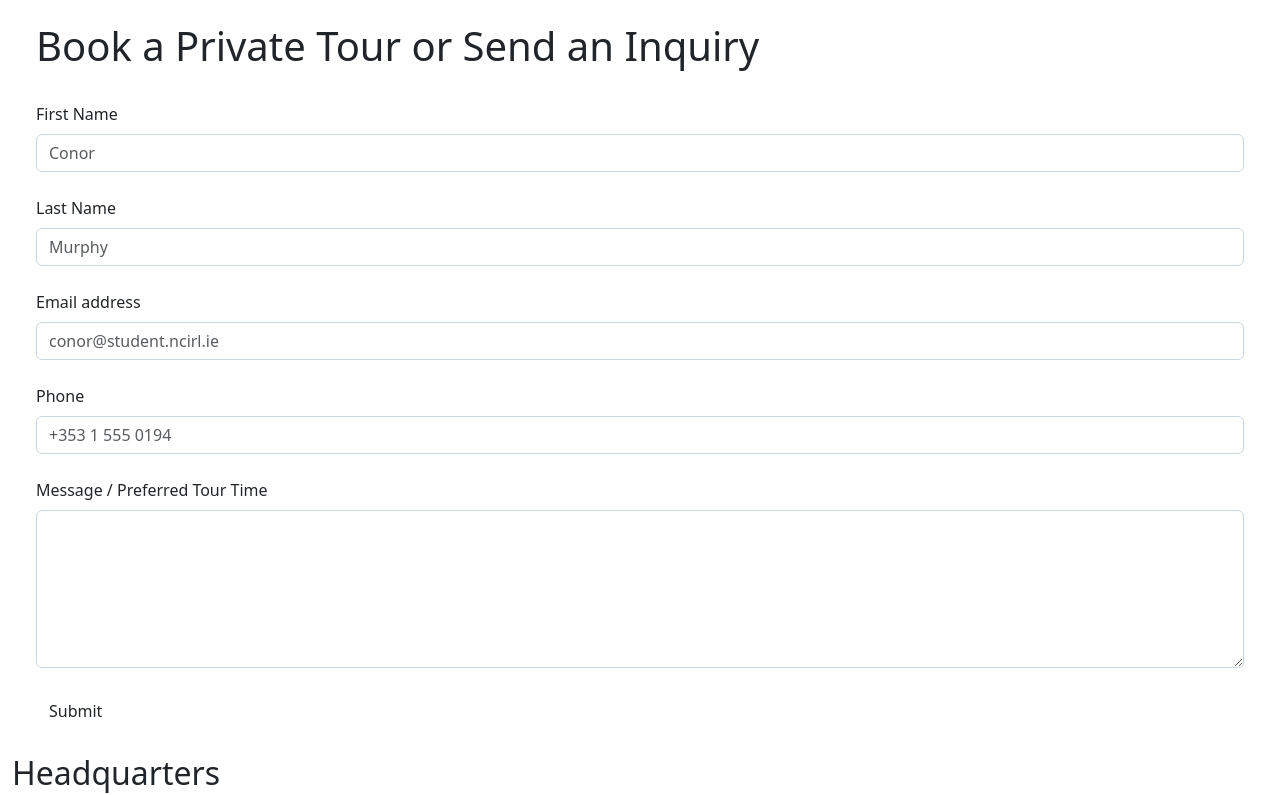
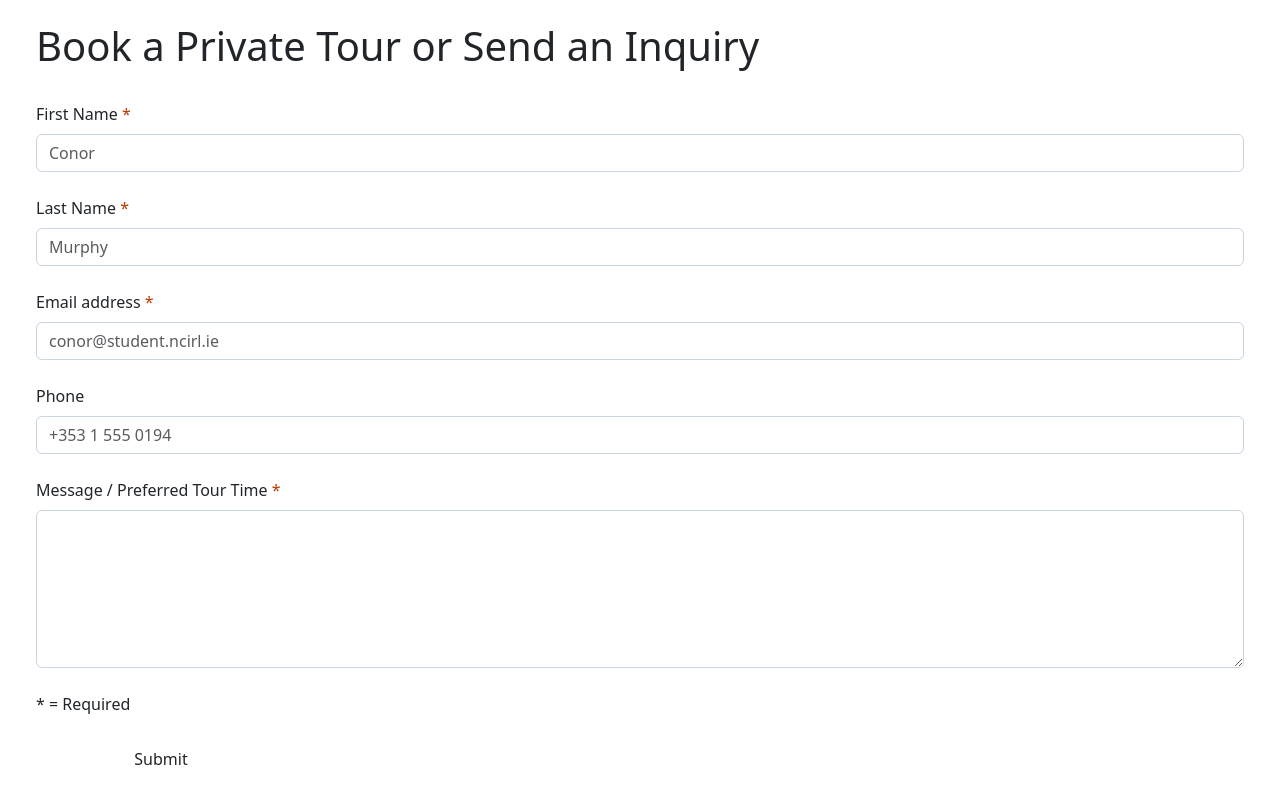
Before and after one commit to MattBCoding/NCI-WebDev-CA2, a plain HTML site: page contact.html in a window 1280 px wide. Shown: the part 1079-1874 px from the top of the page. Drawn offline with nearby package versions, Linux system fonts and the light colour scheme.

Commit message:
Add required indicator and key to contact form

```diff
--- a/assets/styles/style.css
+++ b/assets/styles/style.css
@@ -53,3 +53,16 @@
 .nav.fixed-bottom {
   --bs-nav-link-padding-x: 0.25rem;
 }
+
+/* Contact Page custom styles */
+.form-field:has(:required) > .form-label::after {
+  content: " *" / "";
+  color: var(--bs-warning-fg);
+}
+
+/* Media Queries */
+@media (min-width: 768px) {
+  .contact-submit-btn {
+    width: 250px;
+  }
+}
--- a/contact.html
+++ b/contact.html
@@ -186,12 +186,15 @@
                   Please enter a message between 10 and 1000 characters
                 </div>
               </div>
-              <button
-                type="submit"
-                class="btn theme-primary btn-solid btn-styled mt-4"
-              >
-                Submit
-              </button>
+              <div class="d-flex flex-column md:flex-row-reverse md:justify-content-between md:align-items-center mt-4">
+                  <span class="fg-warning">* = Required</span>
+                  <button
+                    type="submit"
+                    class="contact-submit-btn btn theme-primary btn-solid btn-styled mt-4"
+                  >
+                    Submit
+                  </button>
+              </div>
             </form>
           </div>
         </section>
```
